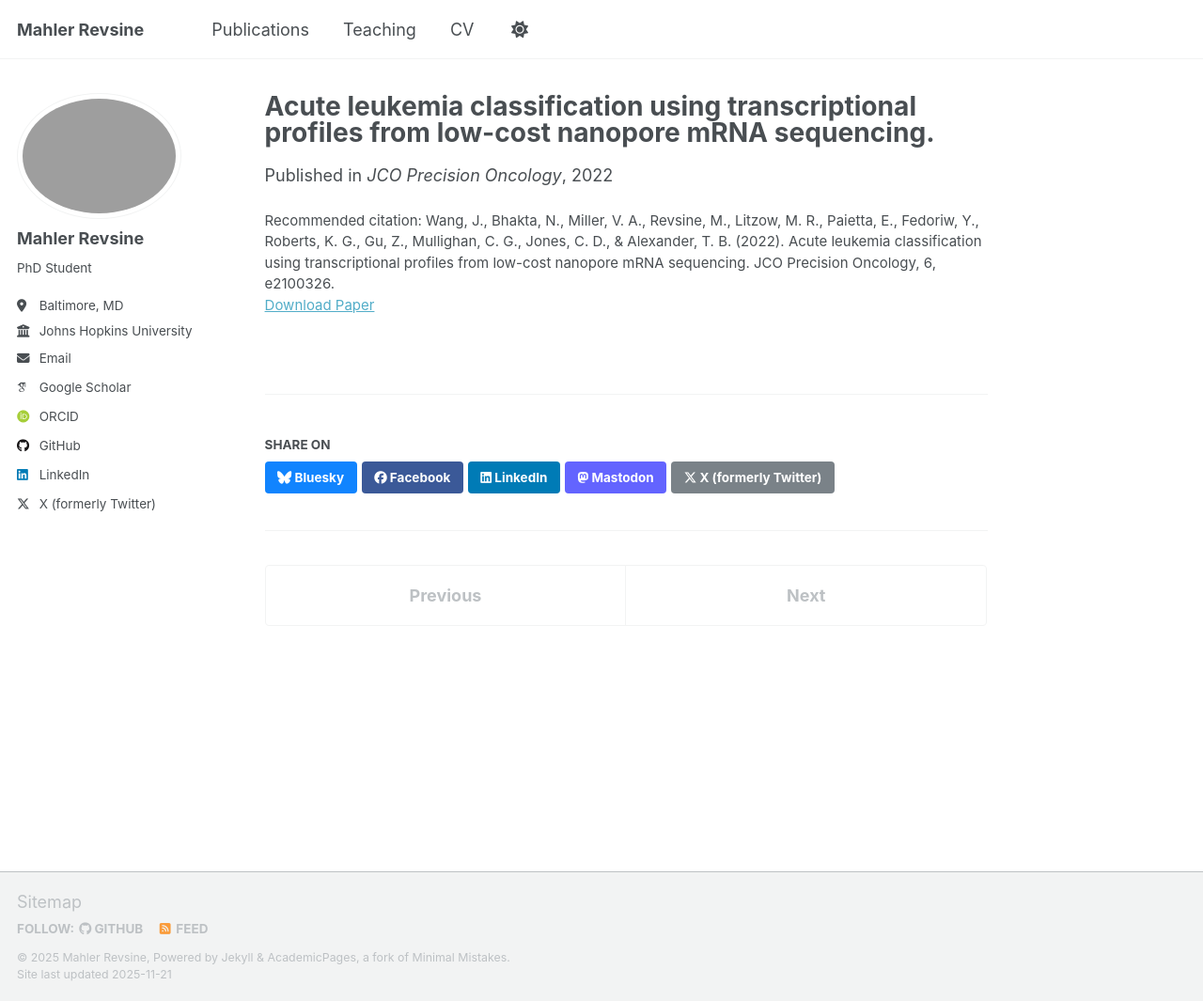
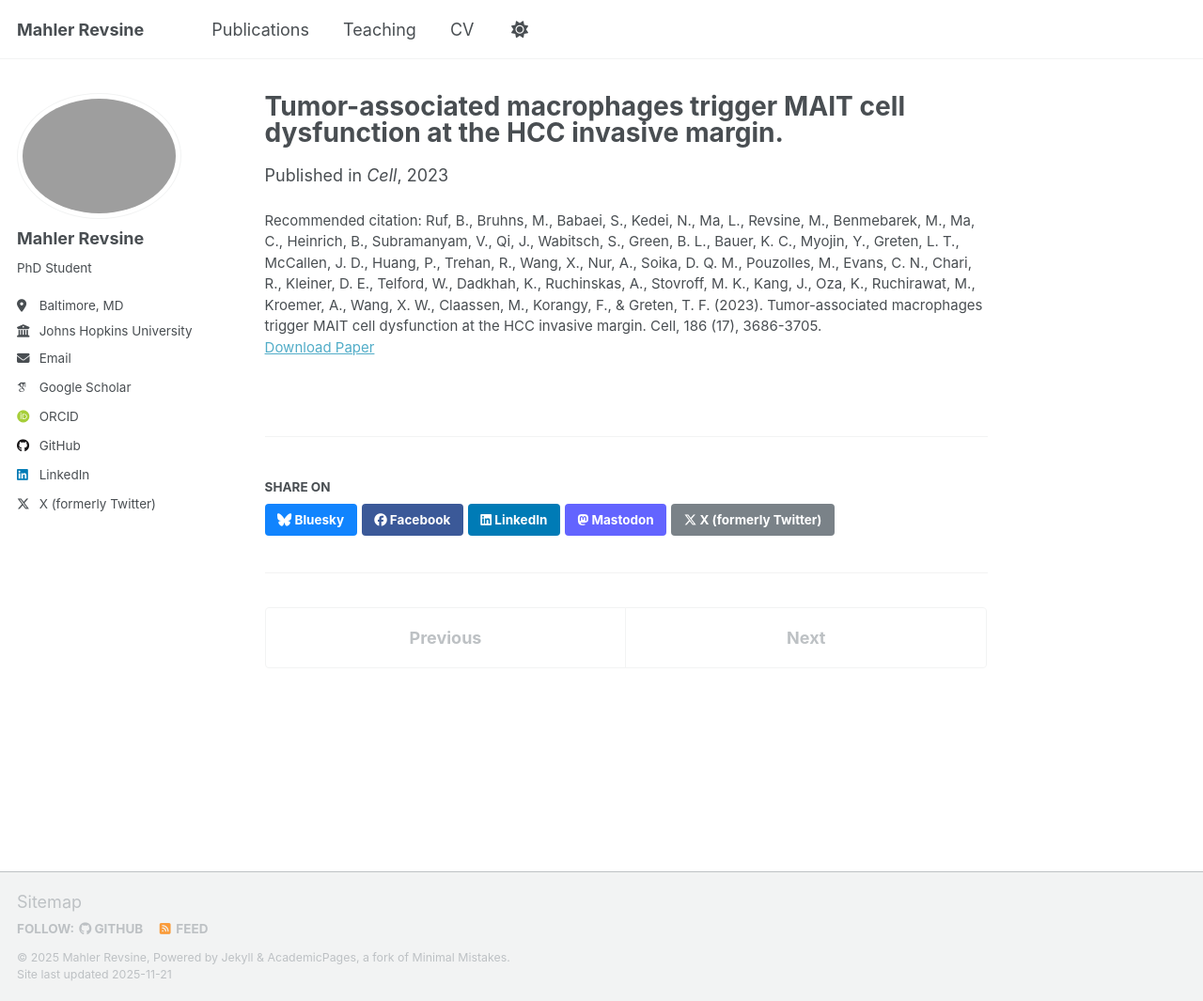
Before and after one commit to mrevsine/mrevsine.github.io, a Jekyll site: the page built from _publications/p3.md, in a window 1280 px wide and 1065 px high. Shown: the whole window at 94% size. Built offline with Jekyll 4.4.1, drawn with Linux system fonts in a browser that asks for light colours; some web fonts are replaced; a script that is not in the unit is left out.

Commit message:
Update publication details for p3.md

```diff
--- a/_publications/p3.md
+++ b/_publications/p3.md
@@ -1,10 +1,10 @@
 ---
-title: "Acute leukemia classification using transcriptional profiles from low-cost nanopore mRNA sequencing."
+title: "Tumor-associated macrophages trigger MAIT cell dysfunction at the HCC invasive margin."
 collection: publications
 category: manuscripts
-excerpt: 'Transcriptional profiling of acute leukemia samples using nanopore technology for diagnostic classification is feasible and accurate, which has the potential to improve the accuracy of cancer diagnosis in low-resource settings.'
-date: 2022-04-06
-venue: 'JCO Precision Oncology'
-paperurl: 'https://ascopubs.org/doi/10.1200/PO.21.00326'
-citation: 'Wang, J., Bhakta, N., Miller, V. A., Revsine, M., Litzow, M. R., Paietta, E., Fedoriw, Y., Roberts, K. G., Gu, Z., Mullighan, C. G., Jones, C. D., & Alexander, T. B. (2022). Acute leukemia classification using transcriptional profiles from low-cost nanopore mRNA sequencing. JCO Precision Oncology, 6, e2100326.'
+excerpt: 'Here, we present a MAIT cell-centered profiling of hepatocellular carcinoma (HCC) using scRNA-seq, flow cytometry, and co-detection by indexing (CODEX) imaging of paired patient samples.'
+date: 2023-08-17
+venue: 'Cell'
+paperurl: 'https://www.cell.com/cell/fulltext/S0092-8674(23)00804-8'
+citation: 'Ruf, B., Bruhns, M., Babaei, S., Kedei, N., Ma, L., Revsine, M., Benmebarek, M., Ma, C., Heinrich, B., Subramanyam, V., Qi, J., Wabitsch, S., Green, B. L., Bauer, K. C., Myojin, Y., Greten, L. T., McCallen, J. D., Huang, P., Trehan, R., Wang, X., Nur, A., Soika, D. Q. M., Pouzolles, M., Evans, C. N., Chari, R., Kleiner, D. E., Telford, W., Dadkhah, K., Ruchinskas, A., Stovroff, M. K., Kang, J., Oza, K., Ruchirawat, M., Kroemer, A., Wang, X. W., Claassen, M., Korangy, F., & Greten, T. F. (2023). Tumor-associated macrophages trigger MAIT cell dysfunction at the HCC invasive margin. Cell, 186 (17), 3686-3705.'
 ---
```
